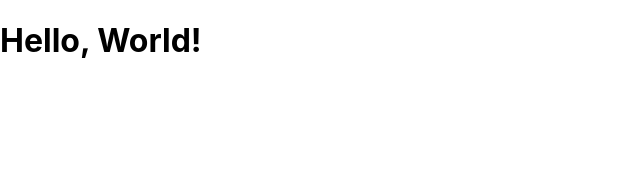
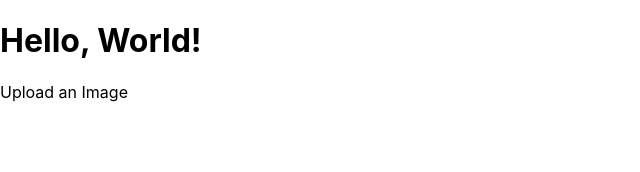
Before and after one commit to shaharAka/Chaim, a Next.js app: page / in a window 1280 px wide. Shown: the top 172 px of the page, without its empty margins (0-640 px from the left). Built offline with nearby package versions, Linux system fonts and the light colour scheme.

Commit message:
Update index.js

```diff
--- a/pages/index.js
+++ b/pages/index.js
@@ -1,7 +1,12 @@
+import Link from 'next/link'
+
 export default function Home() {
   return (
     <div>
       <h1>Hello, World!</h1>
+      <Link href="/upload">
+        <a>Upload an Image</a>
+      </Link>
     </div>
   )
 }
```
